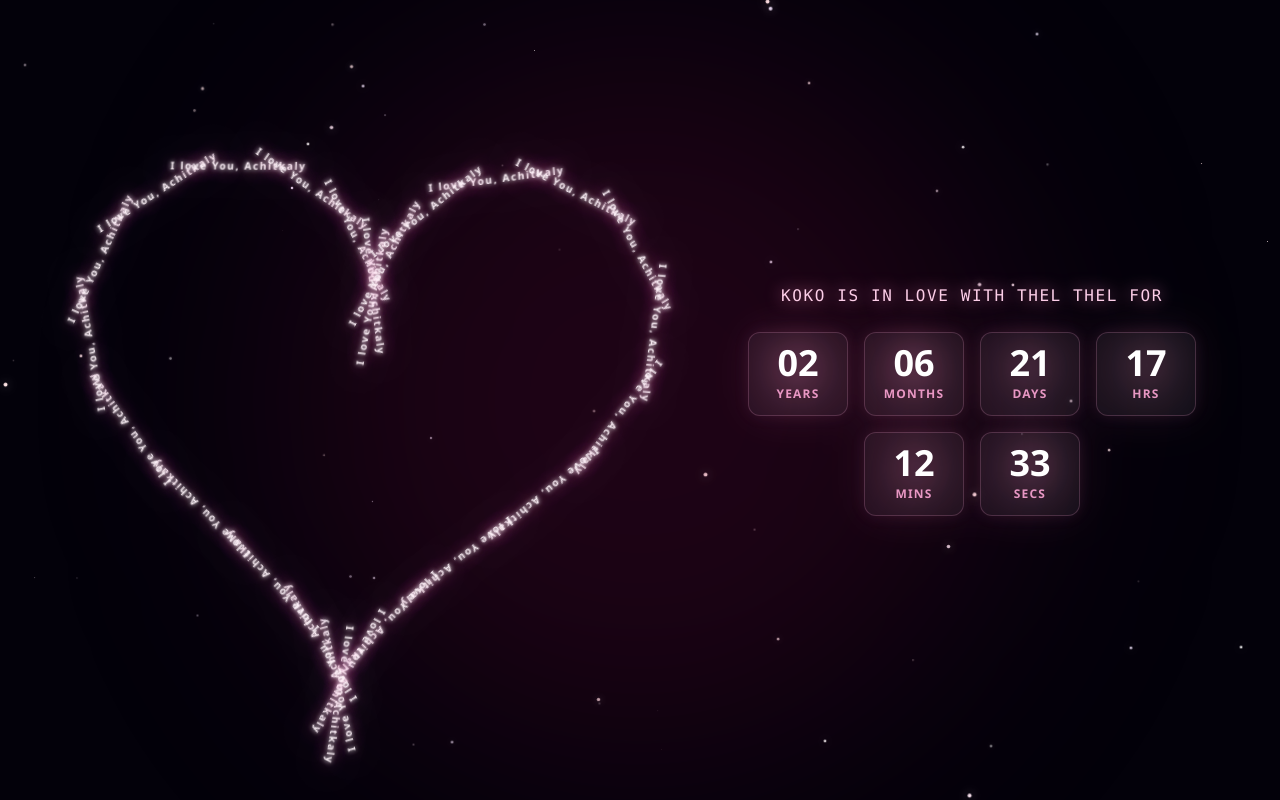
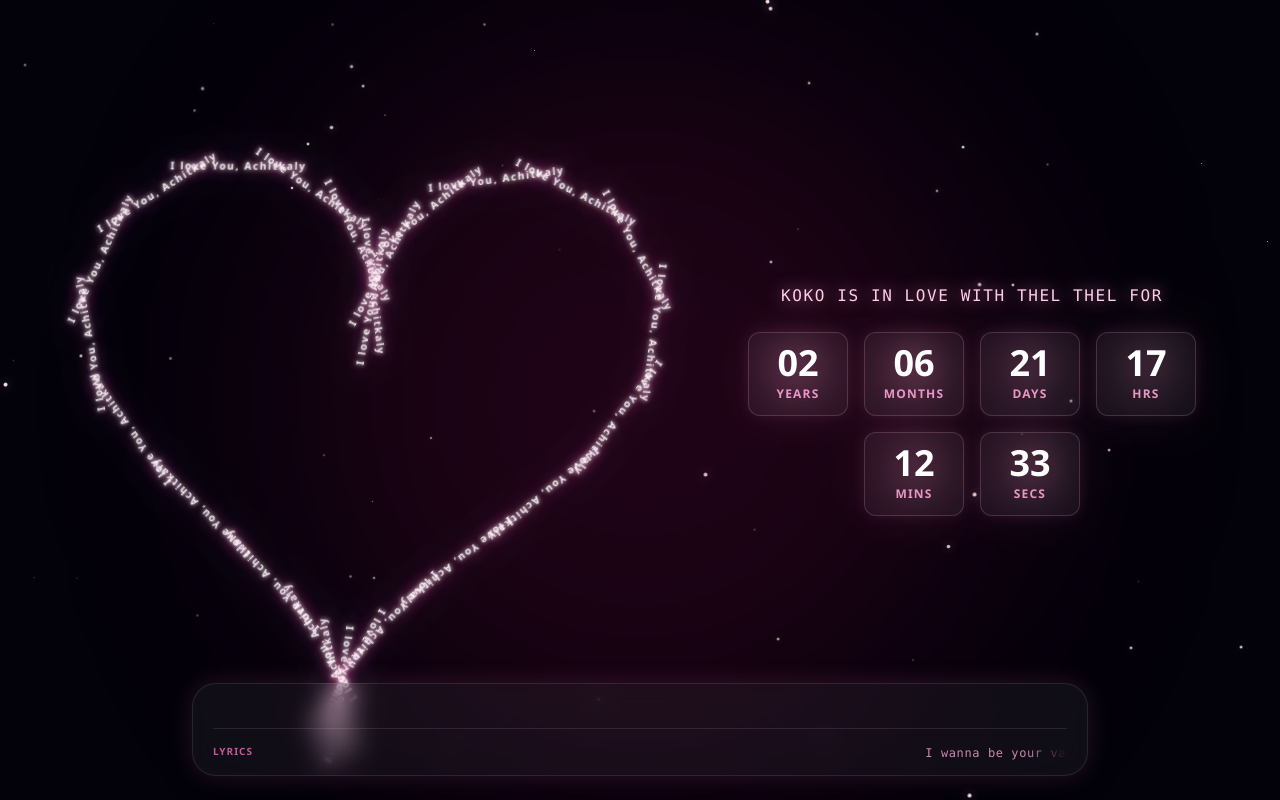
Before and after one commit to zinlynhtet/cozy, a Next.js app: page / in a window 1280 px wide. Built offline with nearby package versions, Linux system fonts and the light colour scheme.

Commit message:
Restore sliding lyrics marquee to the footer

```diff
--- a/src/app/page.tsx
+++ b/src/app/page.tsx
@@ -168,6 +168,41 @@ export default function Home() {
 
       </div>
 
+      {/* Ultra-Modern Glassmorphic Sliding Lyrics Reader at the Bottom */}
+      <div className="absolute bottom-4 sm:bottom-6 left-1/2 -translate-x-1/2 flex flex-col items-center justify-center gap-2 z-20 w-[95vw] sm:w-[85vw] md:w-[70vw] max-w-4xl bg-white/5 backdrop-blur-md border border-white/10 rounded-3xl px-5 py-3 shadow-[0_0_25px_rgba(234,128,176,0.15)]">
+
+        {/* Track 1: Original Romantic Text */}
+        <div className="flex w-full items-center gap-3 border-b border-white/10 pb-2">
+          <div
+            className="overflow-hidden whitespace-nowrap w-full pointer-events-none"
+            style={{
+               maskImage: 'linear-gradient(to right, transparent, black 5%, black 95%, transparent)',
+               WebkitMaskImage: 'linear-gradient(to right, transparent, black 5%, black 95%, transparent)'
+            }}
+          >
+            <div className="inline-block animate-marquee text-pink-200 text-[10px] sm:text-xs md:text-sm font-medium tracking-widest drop-shadow-md pr-full uppercase">
+              You are the missing piece to my soul ♥ My heart beats only for you ♥ Every moment with you is a dream come true ♥ I will love you today, tomorrow, and forever
+            </div>
+          </div>
+        </div>
+
+        {/* Track 2: Lyrics */}
+        <div className="flex w-full items-center gap-3 pt-0.5">
+          <span className="text-pink-400/80 text-[9px] sm:text-[10px] font-bold tracking-widest uppercase">Lyrics</span>
+          <div
+            className="overflow-hidden whitespace-nowrap w-full opacity-80"
+            style={{
+               maskImage: 'linear-gradient(to right, transparent, black 5%, black 95%, transparent)',
+               WebkitMaskImage: 'linear-gradient(to right, transparent, black 5%, black 95%, transparent)'
+            }}
+          >
+            <div className="inline-block animate-marquee-lyrics text-pink-300 text-[9px] sm:text-[11px] md:text-xs font-mono tracking-wider pr-full">
+              I wanna be your vacuum cleaner • Breathing in your dust • I wanna be your Ford Cortina • I will never rust • If you like your coffee hot • Let me be your coffee pot • You call the shots, babe • I just wanna be yours • Secrets I have held in my heart • Are harder to hide than I thought • Maybe I just wanna be yours • Let me be your 'leccy meter • And I'll never run out • Let me be the portable heater • That you'll get cold without • I wanna be your setting lotion • Hold your hair in deep devotion • At least as deep as the Pacific Ocean • I wanna be yours
+            </div>
+          </div>
+        </div>
+      </div>
+
     </div>
   );
 }
```
